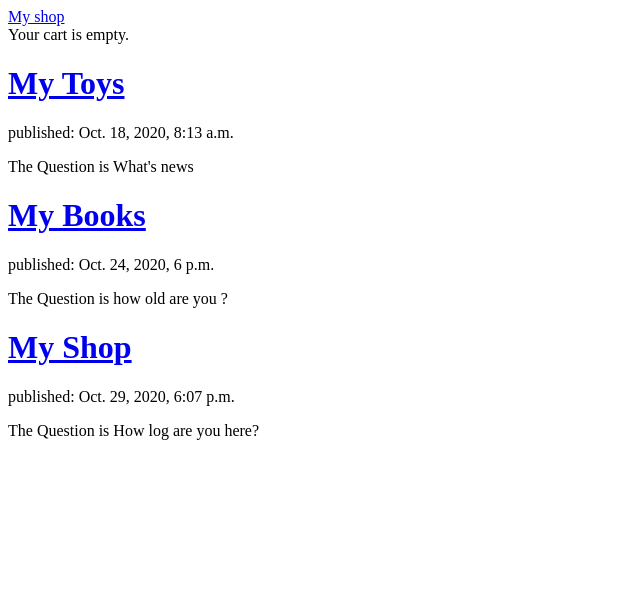
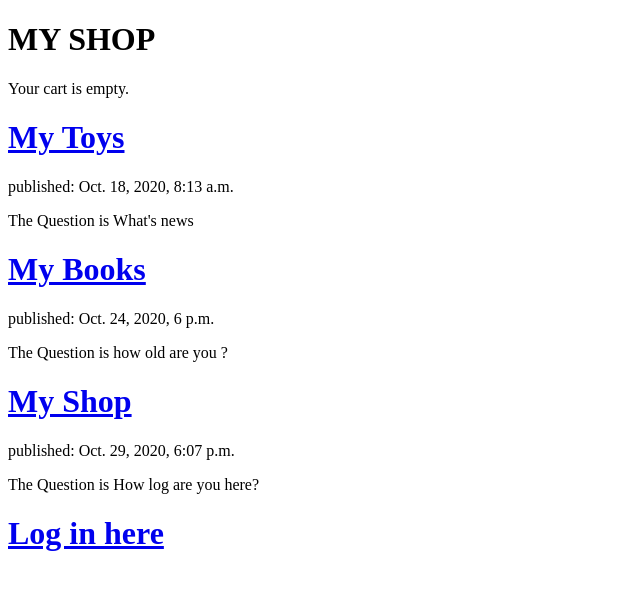
Before and after one commit to Vagif-sys/rango, a Django app: page / in a window 1280 px wide. Shown: the top 590 px of the page, without its empty margins (0-640 px from the left). Run offline with Django 3.2, Linux system fonts and the light colour scheme; data comes from the database, SQL or seed files in the repository.

Commit message:
changed html and forms contents

```diff
--- a/rango_project/rango/templates/base.html
+++ b/rango_project/rango/templates/base.html
@@ -8,7 +8,7 @@
 </head>
 <body>
 <div id="header">
-    <a href="/" class="logo">My shop</a>
+   <h1>MY SHOP</h1>
 </div>
 <div id="subheader">
     <div class="cart">
@@ -17,6 +17,7 @@
 </div>
 <div id="content">
     {% block content %}
+
     {% endblock %}
 </div>
 </body>
--- a/rango_project/rango/templates/rango/about.html
+++ b/rango_project/rango/templates/rango/about.html
@@ -2,7 +2,6 @@
 
 {% block content %}
 
-            <p>The Question  is About</p>
-
+   <h1>The Question  is About</h1>
 
 {% endblock %}
--- a/rango_project/rango/templates/rango/home.html
+++ b/rango_project/rango/templates/rango/home.html
@@ -10,4 +10,5 @@
             <p>The Question  is {{post.question_text}}</p>
         </div>
     {% endfor %}
+    <h1><a href="{% url 'Log'  %}">Log in here</a></h1>
 {% endblock %}
--- a/rango_project/rango/urls.py
+++ b/rango_project/rango/urls.py
@@ -6,6 +6,7 @@ urlpatterns =[
 
     path('', views.home,name ='home'),
     path('about/<str:title>/',views.about, name="about"),
+    path('Log/',  views.Log, name="Log"),
 
 
 ]
--- a/rango_project/rango/views.py
+++ b/rango_project/rango/views.py
@@ -1,10 +1,16 @@
-from django.shortcuts import get_object_or_404, render
+from django.shortcuts import  render, get_object_or_404
 from.models import Question
 from django.utils import timezone
+from.forms import QuestForm
 
 def home(request):
     posts = Question.objects.filter(pub_date__lte=timezone.now()).order_by('pub_date')
     return render(request, "rango/home.html",{'posts':posts})
 
 def about(request,title):
+
     return render(request,'rango/about.html',{'title': title})
+
+def Log(request):
+    form = QuestForm()
+    return render(request, "Log.html",{'form':form})
```
Also changed, not shown: rango_project/rango/forms.py (added, +7 -0 lines), rango_project/rango/templates/Log.html (added, +10 -0 lines).
